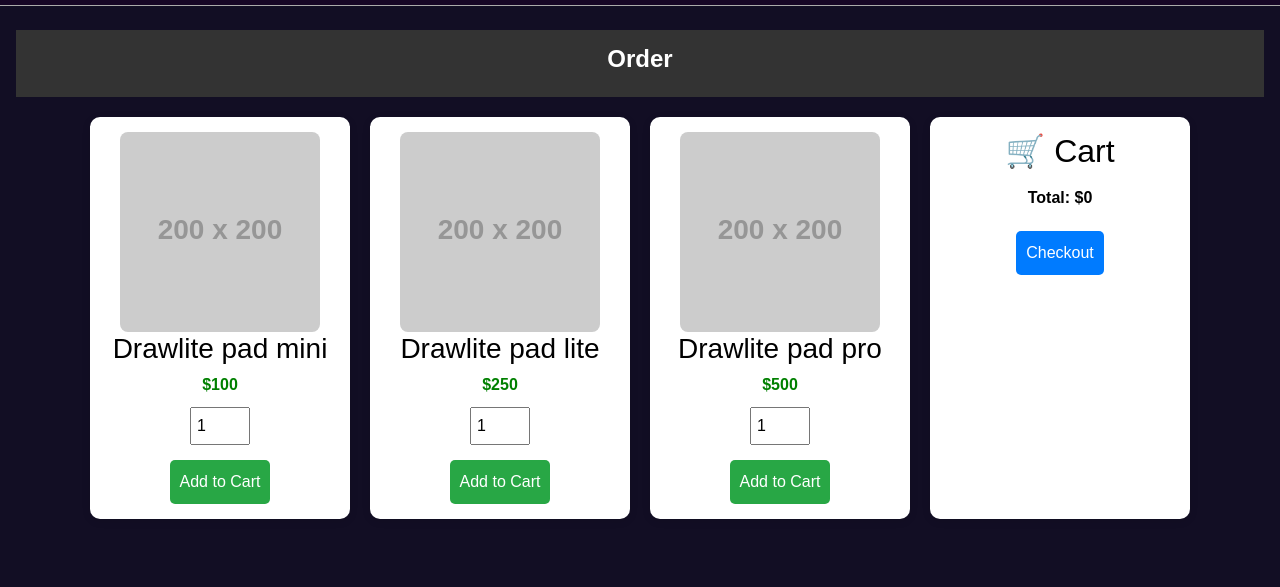
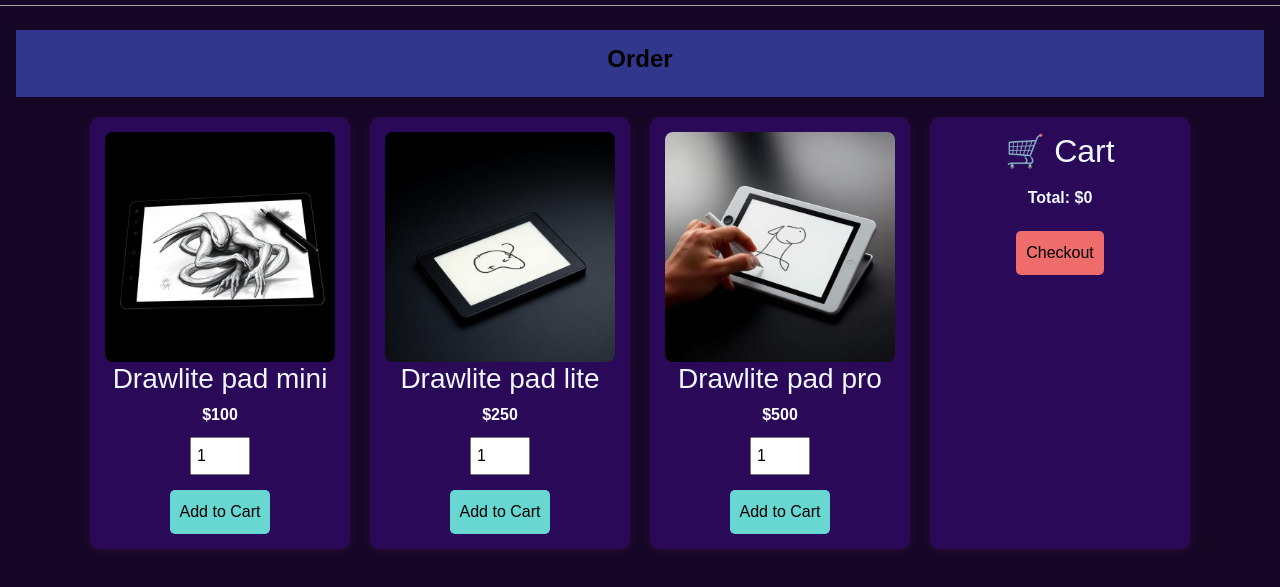
Before and after one commit to Lordlolplo3/Drawlite-2, a website: page stackblitz-starters-cicyrmtp (1)/page4.html in a window 1280 px wide. Shown: the part 129-716 px from the top of the page. Drawn offline with nearby package versions, Linux system fonts and the light colour scheme; placeholder pictures from the web are drawn by us.

Commit message:
fixed images on the site and also made background match

```diff
--- a/stackblitz-starters-cicyrmtp (1)/page4.html
+++ b/stackblitz-starters-cicyrmtp (1)/page4.html
@@ -64,12 +64,12 @@
     body {
       font-family: Arial, sans-serif;
       margin: 0;
-      background: #120e24;
+      background:rgb(22, 6, 37);
     }
 
     header {
-      background: #333;
-      color: white;
+      background: #32378e;
+      color: rgb(0, 0, 0);
       padding: 15px;
       text-align: center;
     }
@@ -82,10 +82,10 @@
     }
 
     .product, .cart {
-      background: white;
+      background: rgb(42, 9, 89);
       padding: 15px;
       border-radius: 10px;
-      box-shadow: 0 2px 8px rgba(0,0,0,0.1);
+      box-shadow: 0 2px 8px rgba(207, 95, 194, 0.1);
       text-align: center;
     }
 
@@ -95,7 +95,7 @@
     }
 
     .price {
-      color: green;
+      color: rgb(255, 255, 255);
       font-weight: bold;
       margin-bottom: 10px;
     }
@@ -107,8 +107,8 @@
     }
 
     button {
-      background: #28a745;
-      color: white;
+      background: #68d7d2;
+      color: rgb(0, 0, 0);
       border: none;
       padding: 10px;
       border-radius: 5px;
@@ -117,15 +117,15 @@
     }
 
     button:hover {
-      background: #218838;
+      background: #ffffff;
     }
 
     .checkout {
-      background: #007bff;
+      background: #ee6c6c;
     }
 
     .checkout:hover {
-      background: #0056b3;
+      background: #598ceb;
     }
   </style>
 </head>
@@ -139,8 +139,8 @@
 
   <!-- Products -->
   <div class="product">
-    <img src="https://via.placeholder.com/200">
-    <h3>Drawlite pad mini</h3>
+    <img src="images/light.jpeg">
+    <h3 class="white">Drawlite pad mini</h3>
     <p class="price">$100</p>
     <input type="number" min="1" value="1" id="qty1">
     <br>
@@ -148,8 +148,8 @@
   </div>
 
   <div class="product">
-    <img src="https://via.placeholder.com/200">
-    <h3>Drawlite pad lite</h3>
+    <img src="images/med.jpeg">
+    <h3 class="white">Drawlite pad lite</h3>
     <p class="price">$250</p>
     <input type="number" min="1" value="1" id="qty2">
     <br>
@@ -157,8 +157,8 @@
   </div>
 
   <div class="product">
-    <img src="https://via.placeholder.com/200">
-    <h3>Drawlite pad pro</h3>
+    <img src="images/large.jpeg">
+    <h3 class="white">Drawlite pad pro</h3>
     <p class="price">$500</p>
     <input type="number" min="1" value="1" id="qty3">
     <br>
@@ -167,9 +167,9 @@
 
   <!-- Cart Section -->
   <div class="cart">
-    <h2>🛒 Cart</h2>
+    <h2 class="white">🛒 Cart</h2>
     <ul id="cartItems"></ul>
-    <p><strong>Total: $<span id="total">0</span></strong></p>
+    <p class="white"><strong>Total: $<span id="total">0</span></strong></p>
     <button class="checkout" onclick="checkout()">Checkout</button>
   </div>
 
```
Also changed, not shown: stackblitz-starters-cicyrmtp (1)/page3.html (+4 -4 lines).
